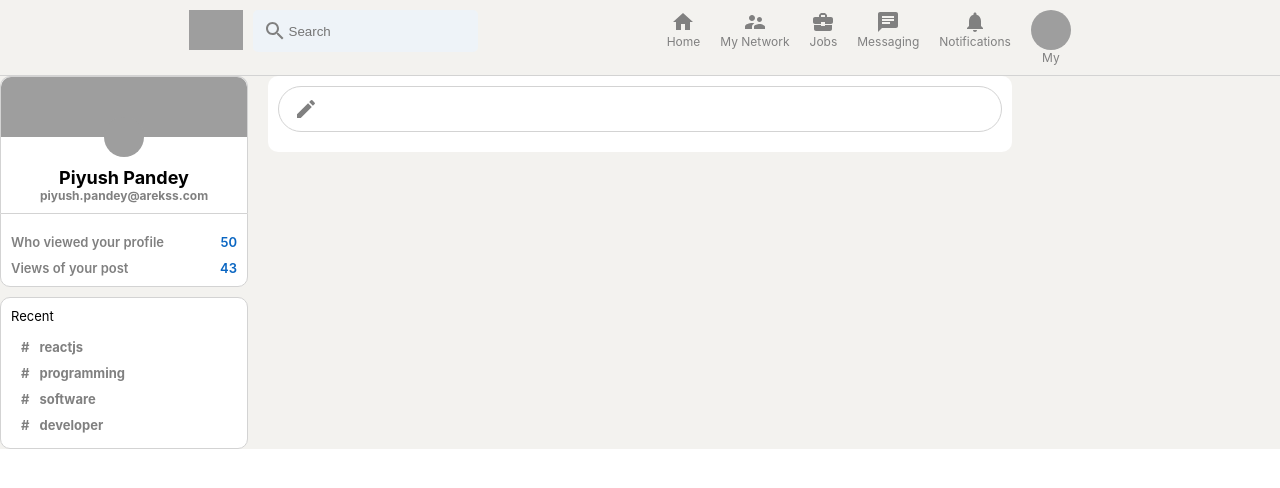
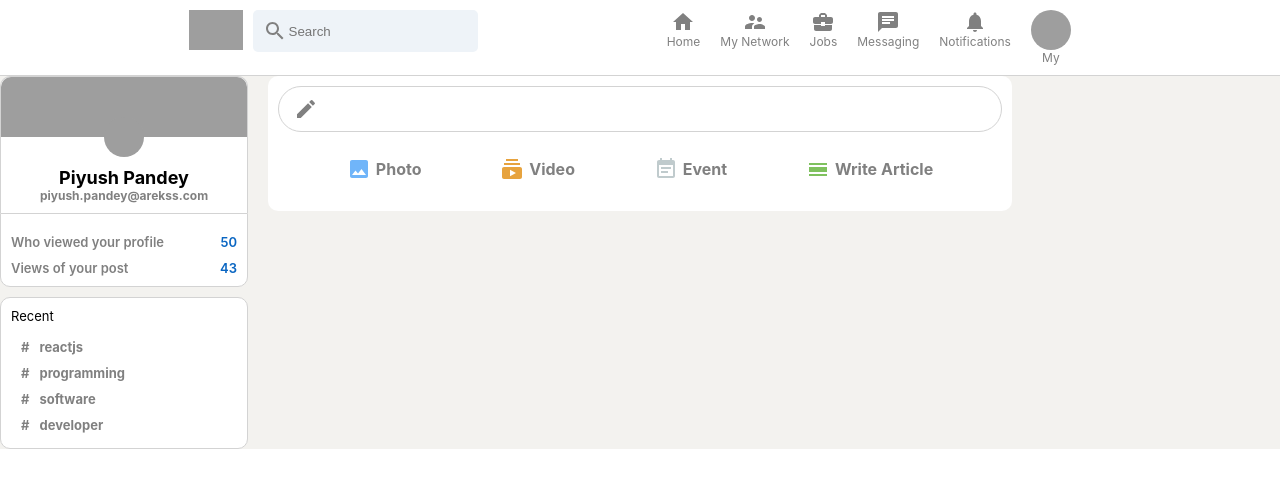
Before and after one commit to piyushpandey16444/linkedin-clone, a React (Create React App) app: page / in a window 1280 px wide. Shown: the top 488 px of the page. Built offline with nearby package versions, Linux system fonts and the light colour scheme; grey boxes are pictures that could not be loaded.

Commit message:
inputoptions commit

```diff
--- a/src/Feed.css
+++ b/src/Feed.css
@@ -33,6 +33,11 @@
   font-weight: 600;
 }
 
-.feed__input > form > button{
+.feed__input > form > button {
   display: none;
 }
+
+.feed__inputOptions {
+  display: flex;
+  justify-content: space-evenly;
+}
--- a/src/Feed.js
+++ b/src/Feed.js
@@ -1,6 +1,11 @@
 import React from 'react'
 import './Feed.css'
 import CreateIcon from '@material-ui/icons/Create';
+import ImageIcon from '@material-ui/icons/Image';
+import InputOption from './InputOption';
+import SubscriptionsIcon from '@material-ui/icons/Subscriptions';
+import EventNoteIcon from '@material-ui/icons/EventNote';
+import CalendarViewDayIcon from '@material-ui/icons/CalendarViewDay';
 
 function Feed() {
     return (
@@ -13,6 +18,13 @@
                         <button type='submit'>Send</button>
                     </form>
                 </div>
+
+                <div className="feed__inputOptions">
+                    <InputOption title="Photo" Icon={ImageIcon} color="#70B5F9" />
+                    <InputOption title="Video" Icon={SubscriptionsIcon} color="#E7A33E" />
+                    <InputOption title="Event" Icon={EventNoteIcon} color="#C0CBCD" />
+                    <InputOption title="Write Article" Icon={CalendarViewDayIcon} color="#7FC15E" />
+                </div>
             </div>
         </div>
     )
--- a/src/Header.css
+++ b/src/Header.css
@@ -2,6 +2,7 @@
   position: sticky;
   top: 0;
   display: flex;
+  background-color: white;
   justify-content: space-evenly;
   border-bottom: 0.1px solid lightgray;
   padding-top: 10px;
--- /dev/null
+++ b/src/InputOption.css
@@ -0,0 +1,17 @@
+.InputOption {
+  display: flex;
+  align-items: center;
+  color: gray;
+  margin-top: 15px;
+  padding: 10px;
+  cursor: pointer;
+}
+
+.InputOption:hover {
+  background-color: whitesmoke;
+  border-radius: 10px;
+}
+
+.InputOption > h4 {
+  margin-left: 5px;
+}
--- /dev/null
+++ b/src/InputOption.js
@@ -0,0 +1,13 @@
+import React from 'react'
+import './InputOption.css'
+
+function InputOption({Icon, title, color}) {
+    return (
+        <div className="InputOption">
+            <Icon style={{ color:color }}/>
+            <h4>{title}</h4>
+        </div>
+    )
+}
+
+export default InputOption
```
Also changed, not shown: 1 other file (tests, documents, lock files or other folders).
